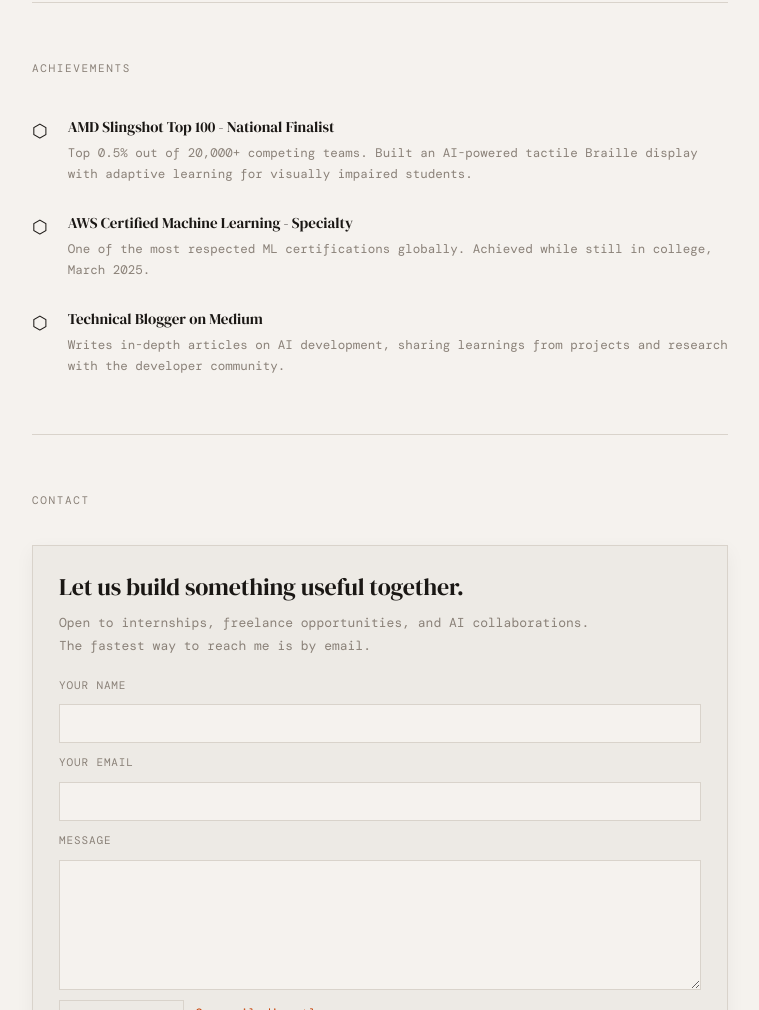
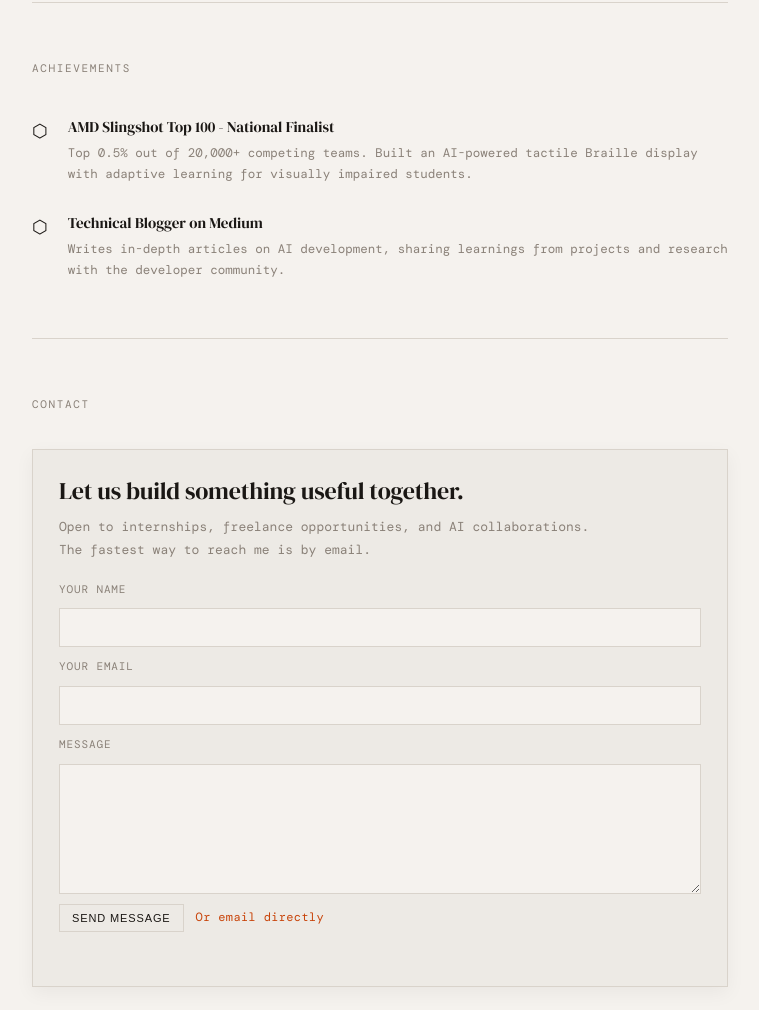
Before and after one commit to AmanPhadke/portfolio, a plain HTML site: page index.html in a window 1280 px wide. Shown: the part 3008-4018 px from the top of the page, without its empty margins (260-1019 px from the left). Drawn offline with nearby package versions, Linux system fonts and the light colour scheme; a web font is replaced by a local one.

Commit message:
Update index.html

```diff
--- a/index.html
+++ b/index.html
@@ -241,13 +241,7 @@
         <p class="ach-desc">Top 0.5% out of 20,000+ competing teams. Built an AI-powered tactile Braille display with adaptive learning for visually impaired students.</p>
       </div>
     </div>
-    <div class="achievement-item">
-      <span class="ach-icon">⬡</span>
-      <div>
-        <p class="ach-title">AWS Certified Machine Learning - Specialty</p>
-        <p class="ach-desc">One of the most respected ML certifications globally. Achieved while still in college, March 2025.</p>
-      </div>
-    </div>
+
     <div class="achievement-item">
       <span class="ach-icon">⬡</span>
       <div>
```
